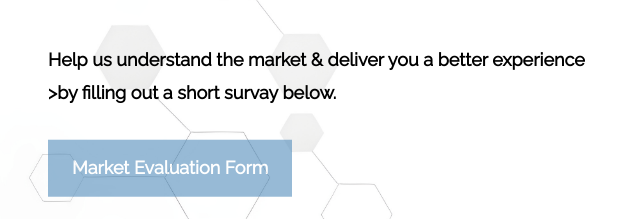
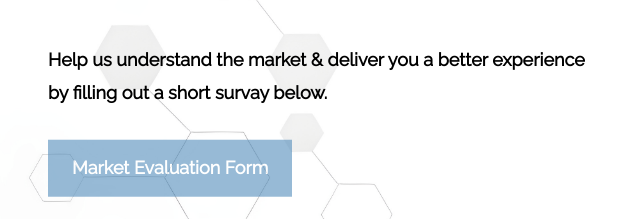
Before and after one commit to ConnectMeta/connect, a plain HTML site: page index.html in a window 1280 px wide. Shown: the part 401-620 px from the top of the page, 0-640 px from the left. Drawn offline with nearby package versions, Linux system fonts and the light colour scheme; a script that the page names is missing.

Commit message:
extra char

```diff
--- a/index.html
+++ b/index.html
@@ -62,7 +62,7 @@ resulting is possible mental health problems. This is why we have developed a pl
   <div class="w3-display-left w3-text-f8f8ff" style="padding:48px;">
     <span class="w3-jumbo w3-hide-small"><strong></br>Connect: Imagine This.</strong></span><br>
     <span class="w3-xxlarge w3-hide-large w3-hide-medium"><strong></br>Connect: Imagine This.<strong></span><br>
-    <span class="w3-large">Help us understand the market & deliver you a better experience <br>>by filling out a short survay below.</span>
+    <span class="w3-large">Help us understand the market & deliver you a better experience <br>by filling out a short survay below.</span>
     <p><a href="/form" class="w3-button w3-blue w3-padding-large w3-large w3-margin-top w3-opacity w3-hover-opacity-off">Market Evaluation Form</a></p>
   </div>
 </header>
```
